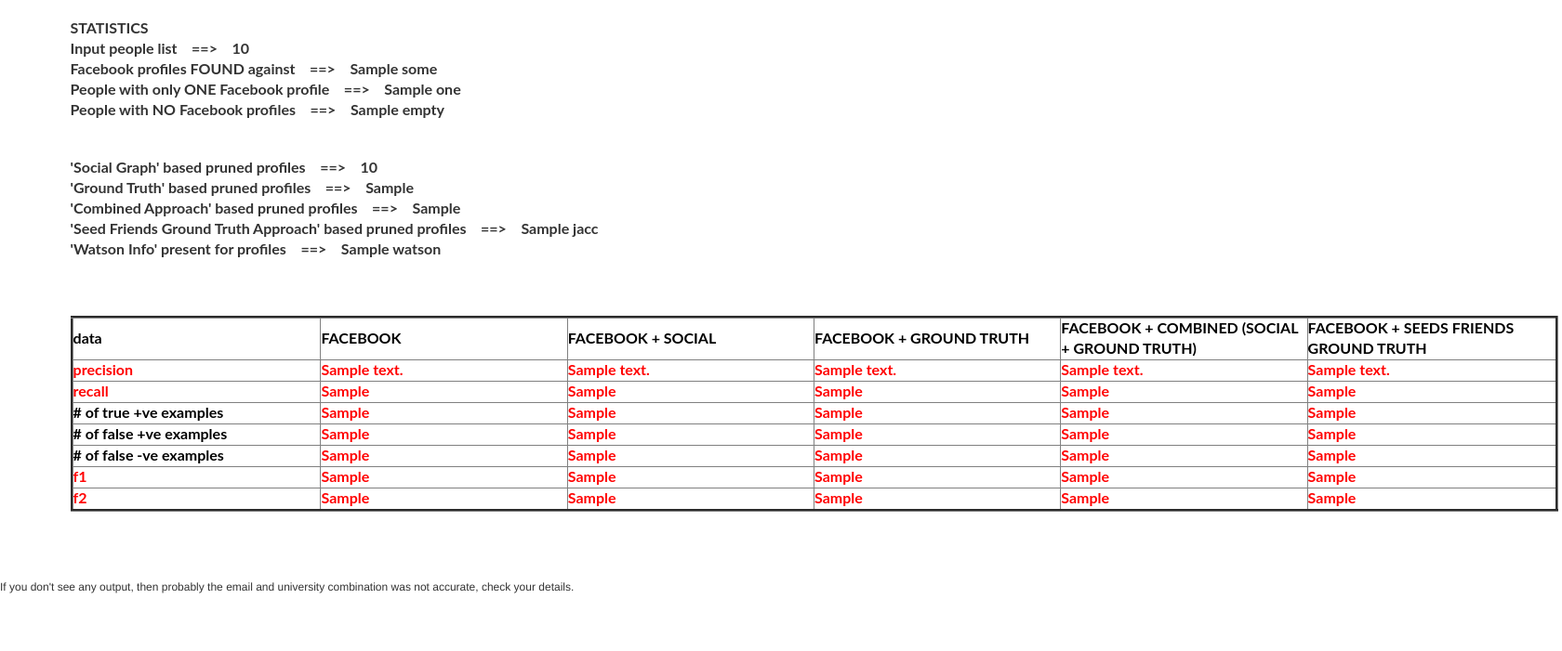
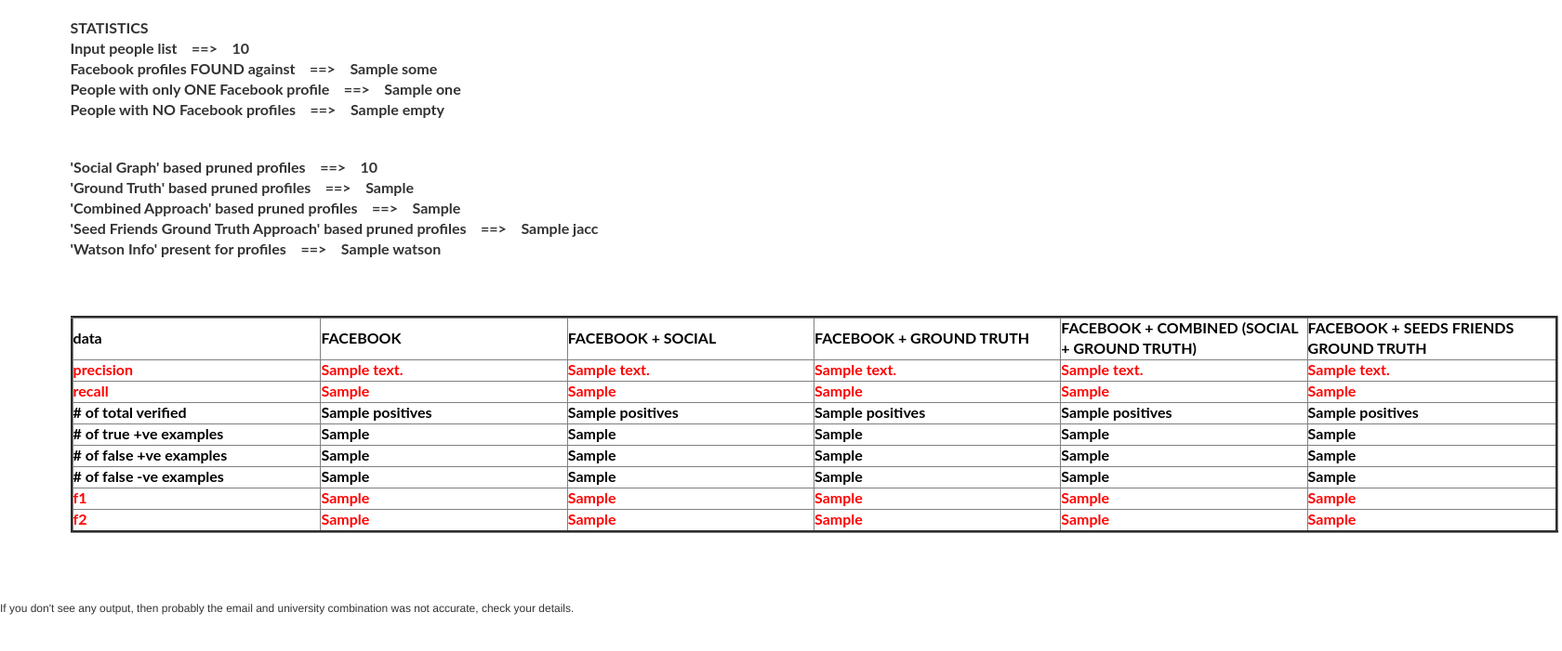
Before and after one commit to deadbrainviv/relational-social-media-search-engine, a Django app: template testApp/templates/testApp/allresults.html in a window 1680 px wide. Shown: the top 701 px of the page at 93% size. Run offline with Django 3.2, Linux system fonts and the light colour scheme; the template is opened without the code that fills it: most values are stand-ins (such as "Sample title", 1, 10 or a date in 2020).

Commit message:
some minor ui changes for accuracy display

```diff
--- a/testApp/templates/testApp/allresults.html
+++ b/testApp/templates/testApp/allresults.html
@@ -103,22 +103,42 @@
 		</tr>
 		<tr style="width:1000px">
 			<td colspan="1" style="width:100px">
+				<b><font color="black" size="3"># of total verified</font></b><br/>
+			</td>
+			<td colspan="1" style="width:100px">
+				<b><font color="black" size="3">{{metadata.positives}}</font></b><br/>
+			</td>
+			<td colspan="1" style="width:100px">
+				<b><font color="black" size="3">{{metadata.positives}}</font></b><br/>
+			</td>
+			<td colspan="1" style="width:100px">
+				<b><font color="black" size="3">{{metadata.positives}}</font></b><br/>
+			</td>
+			<td colspan="1" style="width:100px">
+				<b><font color="black" size="3">{{metadata.positives}}</font></b><br/>
+			</td>
+			<td colspan="1" style="width:100px">
+				<b><font color="black" size="3">{{metadata.positives}}</font></b><br/>
+			</td>
+		</tr>
+		<tr style="width:1000px">
+			<td colspan="1" style="width:100px">
 				<b><font color="black" size="3"># of true +ve examples</font></b><br/>
 			</td>
 			<td colspan="1" style="width:100px">
-				<b><font color="red" size="3">{{metadata.true_positives.tp1}}</font></b><br/>
+				<b><font color="black" size="3">{{metadata.true_positives.tp1}}</font></b><br/>
 			</td>
 			<td colspan="1" style="width:100px">
-				<b><font color="red" size="3">{{metadata.true_positives.tp2}}</font></b><br/>
+				<b><font color="black" size="3">{{metadata.true_positives.tp2}}</font></b><br/>
 			</td>
 			<td colspan="1" style="width:100px">
-				<b><font color="red" size="3">{{metadata.true_positives.tp3}}</font></b><br/>
+				<b><font color="black" size="3">{{metadata.true_positives.tp3}}</font></b><br/>
 			</td>
 			<td colspan="1" style="width:100px">
-				<b><font color="red" size="3">{{metadata.true_positives.tp4}}</font></b><br/>
+				<b><font color="black" size="3">{{metadata.true_positives.tp4}}</font></b><br/>
 			</td>
 			<td colspan="1" style="width:100px">
-				<b><font color="red" size="3">{{metadata.true_positives.tp5}}</font></b><br/>
+				<b><font color="black" size="3">{{metadata.true_positives.tp5}}</font></b><br/>
 			</td>
 		</tr>
 		<tr style="width:1000px">
@@ -126,19 +146,19 @@
 				<b><font color="black" size="3"># of false +ve examples</font></b><br/>
 			</td>
 			<td colspan="1" style="width:100px">
-				<b><font color="red" size="3">{{metadata.false_positives.fp1}}</font></b><br/>
+				<b><font color="black" size="3">{{metadata.false_positives.fp1}}</font></b><br/>
 			</td>
 			<td colspan="1" style="width:100px">
-				<b><font color="red" size="3">{{metadata.false_positives.fp2}}</font></b><br/>
+				<b><font color="black" size="3">{{metadata.false_positives.fp2}}</font></b><br/>
 			</td>
 			<td colspan="1" style="width:100px">
-				<b><font color="red" size="3">{{metadata.false_positives.fp3}}</font></b><br/>
+				<b><font color="black" size="3">{{metadata.false_positives.fp3}}</font></b><br/>
 			</td>
 			<td colspan="1" style="width:100px">
-				<b><font color="red" size="3">{{metadata.false_positives.fp4}}</font></b><br/>
+				<b><font color="black" size="3">{{metadata.false_positives.fp4}}</font></b><br/>
 			</td>
 			<td colspan="1" style="width:100px">
-				<b><font color="red" size="3">{{metadata.false_positives.fp5}}</font></b><br/>
+				<b><font color="black" size="3">{{metadata.false_positives.fp5}}</font></b><br/>
 			</td>
 		</tr>
 		<tr style="width:1000px">
@@ -146,19 +166,19 @@
 				<b><font color="black" size="3"># of false -ve examples</font></b><br/>
 			</td>
 			<td colspan="1" style="width:100px">
-				<b><font color="red" size="3">{{metadata.false_negatives.fn1}}</font></b><br/>
+				<b><font color="black" size="3">{{metadata.false_negatives.fn1}}</font></b><br/>
 			</td>
 			<td colspan="1" style="width:100px">
-				<b><font color="red" size="3">{{metadata.false_negatives.fn2}}</font></b><br/>
+				<b><font color="black" size="3">{{metadata.false_negatives.fn2}}</font></b><br/>
 			</td>
 			<td colspan="1" style="width:100px">
-				<b><font color="red" size="3">{{metadata.false_negatives.fn3}}</font></b><br/>
+				<b><font color="black" size="3">{{metadata.false_negatives.fn3}}</font></b><br/>
 			</td>
 			<td colspan="1" style="width:100px">
-				<b><font color="red" size="3">{{metadata.false_negatives.fn4}}</font></b><br/>
+				<b><font color="black" size="3">{{metadata.false_negatives.fn4}}</font></b><br/>
 			</td>
 			<td colspan="1" style="width:100px">
-				<b><font color="red" size="3">{{metadata.false_negatives.fn5}}</font></b><br/>
+				<b><font color="black" size="3">{{metadata.false_negatives.fn5}}</font></b><br/>
 			</td>
 		</tr>
 		<tr style="width:1000px">
```
